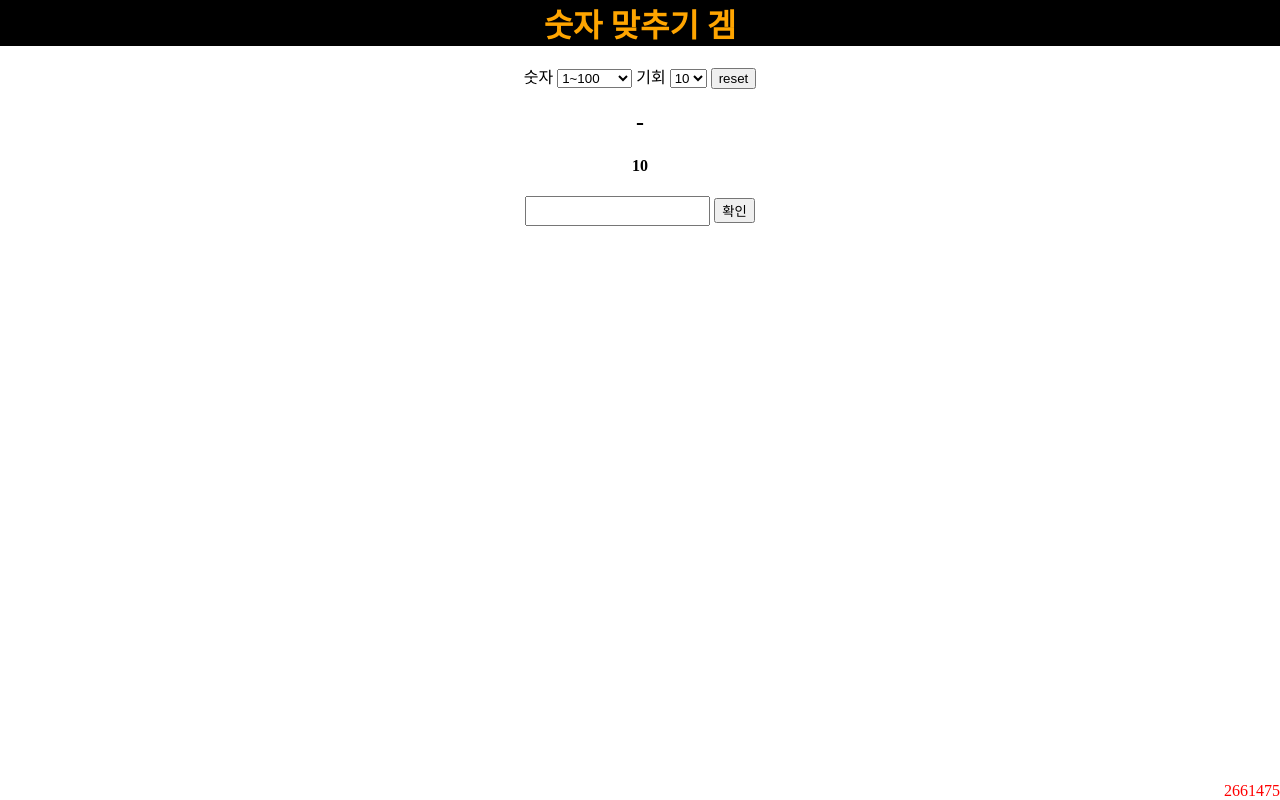
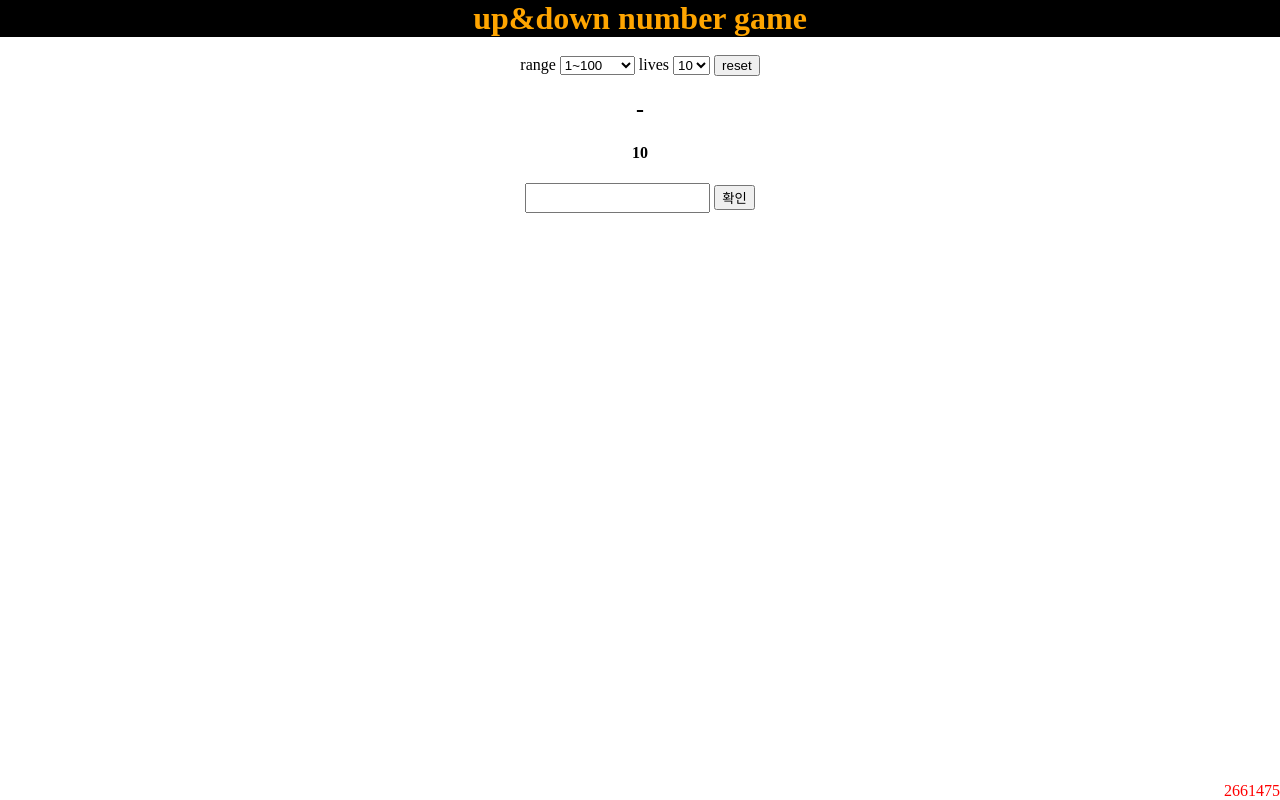
Before and after one commit to ydk912/numberupdown, a plain HTML site: page nud.html in a window 1280 px wide. Drawn offline with Linux system fonts and the light colour scheme.

Commit message:
Update nud.html

```diff
--- a/nud.html
+++ b/nud.html
@@ -2,7 +2,7 @@
 <head>
 <meta charset="utf-8">
 <title>
-	업다운 겜
+	up&down game
 </title>
 </head>
 <style>
@@ -65,10 +65,10 @@ padding:0px;
 	}
 </style>
 <body>
-	<h1 class="s">숫자 맞추기 겜</h1>
+	<h1 class="s">up&down number game</h1>
 	<br>
 	<div>
-	<span>숫자</span>
+	<span>range</span>
 	<select id="ran">
 		<option>
 			1~100
@@ -80,7 +80,7 @@ padding:0px;
 			1~10000
 		</option>
 	</select>
-	<span>기회</span>
+	<span>lives</span>
 	<select id="chan">
 		<option>
 			10
```
